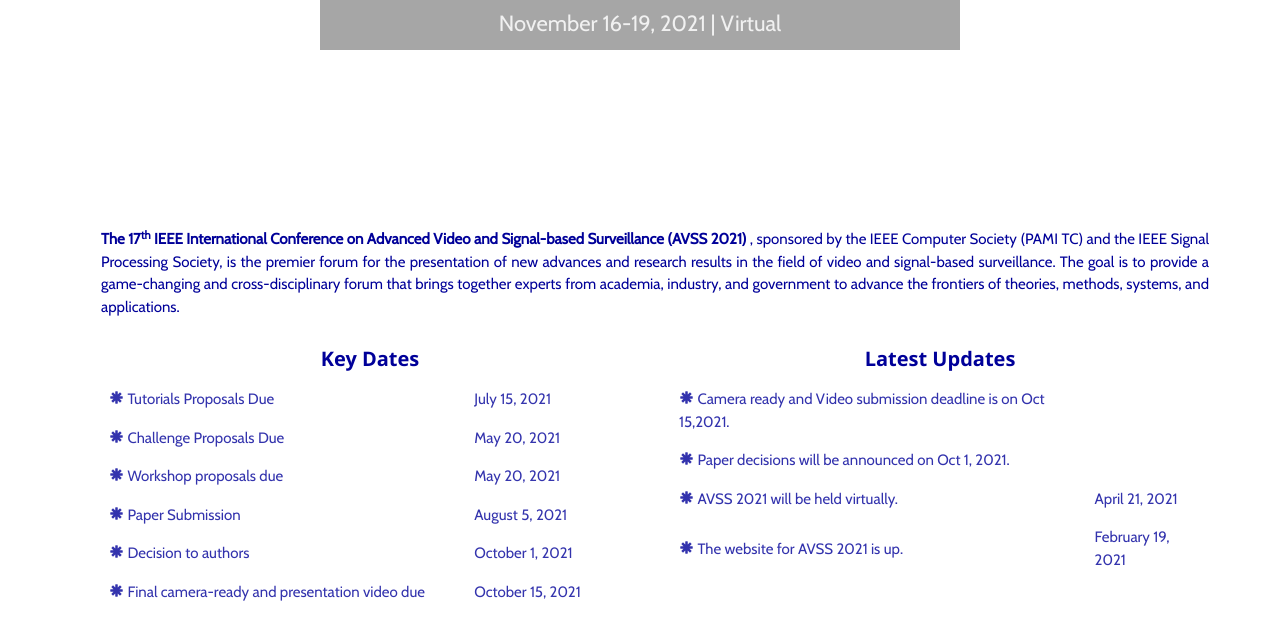
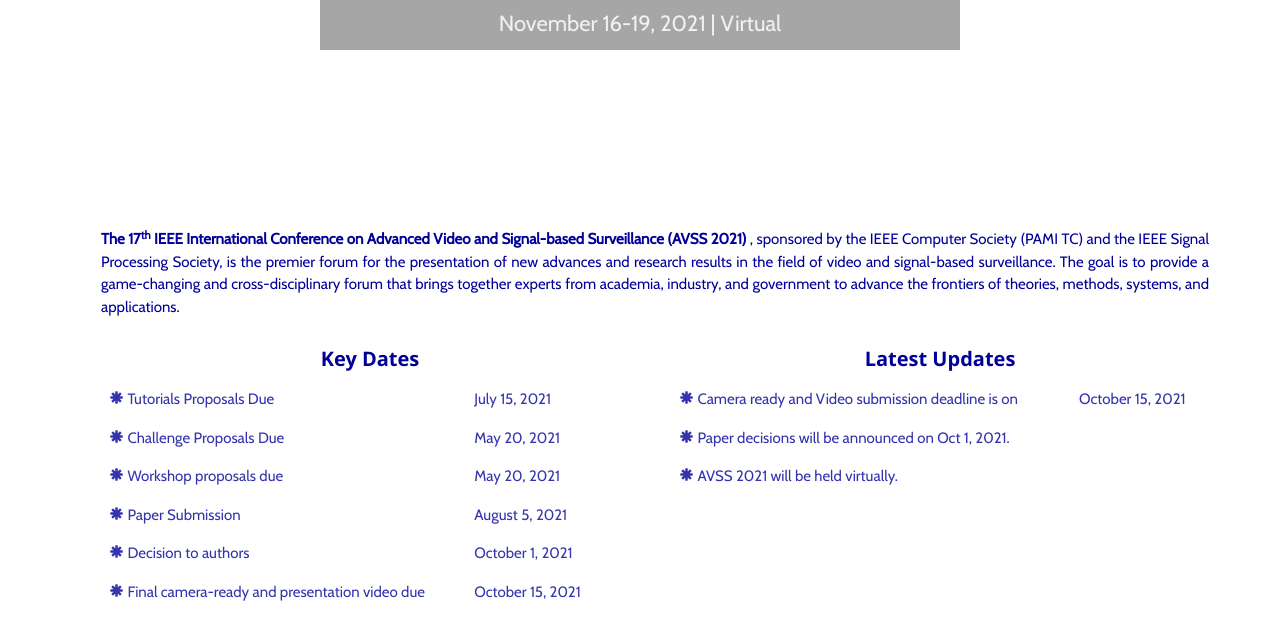
Before and after one commit to jeya-maria-jose/AVSS2021, a plain HTML site: page index.html in a window 1280 px wide. Shown: the part 214-852 px from the top of the page. Drawn offline with nearby package versions, Linux system fonts and the light colour scheme; a script that the page names is missing.

Commit message:
update news

```diff
--- a/index.html
+++ b/index.html
@@ -704,8 +704,8 @@ The safety and well-being of all conference participants is our priority. After
 								</tr>	 -->
 
 								<tr>
-									<td><span class="glyphicon glyphicon-asterisk"></span> Camera ready and Video submission deadline is on Oct 15,2021. </td>
-
+									<td><span class="glyphicon glyphicon-asterisk"></span> Camera ready and Video submission deadline is on  </td>
+									<td>October 15, 2021</td>
 								</tr>
 
 								<tr>
@@ -715,13 +715,10 @@ The safety and well-being of all conference participants is our priority. After
 
 								<tr>
 									<td><span class="glyphicon glyphicon-asterisk"></span>  AVSS 2021 will be held virtually. </td>
-									<td>April 21, 2021</td>
+
 								</tr>
 
-								<tr>
-									<td><span class="glyphicon glyphicon-asterisk"></span>  The website for AVSS 2021 is up.</td>
-									<td>February 19, 2021</td>
-								</tr>
+
 
 
 							</table>
```
